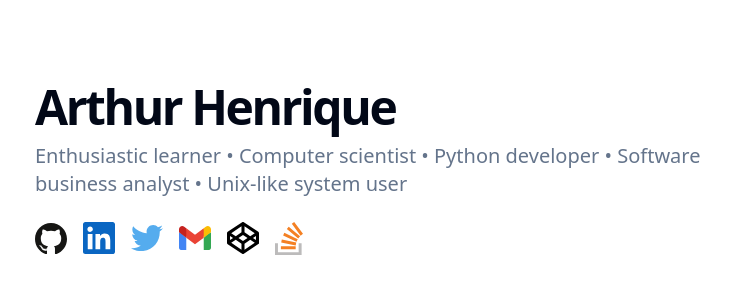
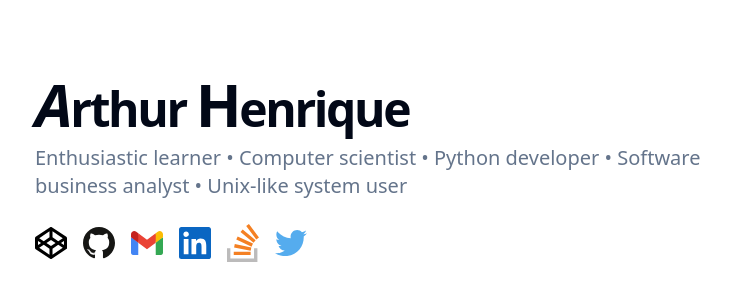
Before and after one commit to artu-hnrq/showcase, a Next.js app: page / in a window 1280 px wide. Shown: the part 220-520 px from the top of the page, without its empty margins (230-961 px from the left). Built offline with nearby package versions, Linux system fonts and the light colour scheme.

Commit message:
feat: Begin to animate with frame-motion

```diff
--- a/app/layout.tsx
+++ b/app/layout.tsx
@@ -16,7 +16,7 @@ export default function RootLayout({
   return (
     <html lang="en">
       <body className={cn(
-        "min-h-screen bg-background font-sans antialiased",
+        "min-h-screen bg-background font-sans antialiased scroll-smooth",
         fontSans.variable
       )}>
         {children}
--- a/app/page.tsx
+++ b/app/page.tsx
@@ -1,25 +1,11 @@
-import Icons from '@/components/icons'
-import { PageHeader, PageHeaderHeading, PageHeaderDescription } from '@/components/typografy/heading'
-import Link from 'next/link'
+import { Headline } from "@/components/core/headline"
 
 export default function Home() {
   return (
     <main className="flex min-h-screen flex-col items-center justify-center p-24">
 
-      <PageHeader className="pb-8">
-        <PageHeaderHeading>Arthur Henrique</PageHeaderHeading>
-        <PageHeaderDescription>
-          Enthusiastic learner • Computer scientist • Python developer • Software business analyst • Unix-like system user
-        </PageHeaderDescription>
-        <div className="flex w-full items-center space-x-4 pb-8 pt-4 md:pb-10">
-          <Icons.GitHub className='w-8 text-black' />
-          <Icons.LinkedIn className='w-8 text-black' />
-          <Icons.Twitter className='w-8 text-black' />
-          <Icons.Gmail className='w-8 text-black' />
-          <Icons.Codepen className='w-8 text-black' />
-          <Icons.StackOverflow className='w-7 text-black' />
-        </div>
-      </PageHeader>
+      <Headline />
+
       <div className="w-full relative flex place-items-center items-center justify-center">
 
       </div>
--- /dev/null
+++ b/components/core/headline.tsx
@@ -0,0 +1,37 @@
+'use client'
+
+import { motion } from "framer-motion"
+import { cn } from '@/lib/utils'
+
+import { PageHeader, PageHeaderHeading, PageHeaderDescription } from '@/components/typografy/heading'
+import { SocialmediaLinks } from '@/components/core/social'
+
+
+export function Headline({ className, ...props }: React.HTMLAttributes<HTMLDivElement>) {
+    return (
+        <PageHeader className={cn("pb-8", className)} {...props}>
+            <motion.div
+                initial={{ y: -50, opacity: 0 }}
+                animate={{ y: 0, opacity: 1 }}
+                transition={{ delay: 0.2, duration: 1 }}
+            >
+                <PageHeaderHeading>
+                    <em className="text-5xl md:text-6xl">A</em>rthur <span className="text-5xl md:text-6xl">H</span>enrique
+                </PageHeaderHeading>
+            </motion.div>
+
+            <motion.div
+                initial={{ x: -20, opacity: 0 }}
+                animate={{ x: 0, opacity: 1 }}
+                transition={{ delay: 0.5, duration: 1 }}
+            >
+                <PageHeaderDescription>
+                    Enthusiastic learner • Computer scientist • Python developer • Software business analyst • Unix-like system user
+                </PageHeaderDescription>
+            </motion.div>
+
+            <SocialmediaLinks />
+
+        </PageHeader>
+    )
+}
--- /dev/null
+++ b/components/core/social.tsx
@@ -0,0 +1,37 @@
+'use client'
+
+import { motion } from "framer-motion"
+import React from "react"
+
+import Icons from '@/components/icons'
+
+
+export function SocialmediaLinks() {
+    return (
+        <div className="flex flex-row w-full items-center space-x-4 pb-8 pt-4 md:pb-10 select-none">
+            {Object.values(Icons).map((Icon, i) => {
+                return (
+                    <motion.button
+                        initial={{ opacity: 0 }}
+                        animate={{
+                            y: [-10, 10, 0],
+                            scale: [1, 1.2, 1],
+                            opacity: [0, 1, 1]
+                        }}
+                        transition={{ delay: 1 + i * 0.2 }}
+                        key={i}
+                    >
+                        <motion.div
+                            whileHover={{
+                                y: -5,
+                                scale: 1.2
+                            }}
+                        >
+                            <Icon className="w-7 md:w-8" />
+                        </motion.div>
+                    </motion.button>
+                )
+            })}
+        </div >
+    )
+}
--- a/package.json
+++ b/package.json
@@ -17,6 +17,7 @@
     "clsx": "^2.0.0",
     "eslint": "8.45.0",
     "eslint-config-next": "13.4.12",
+    "framer-motion": "^10.13.1",
     "lucide-react": "^0.263.0",
     "next": "13.4.12",
     "postcss": "8.4.27",
```
Also changed, not shown: 1 other file (tests, documents, lock files or other folders).
